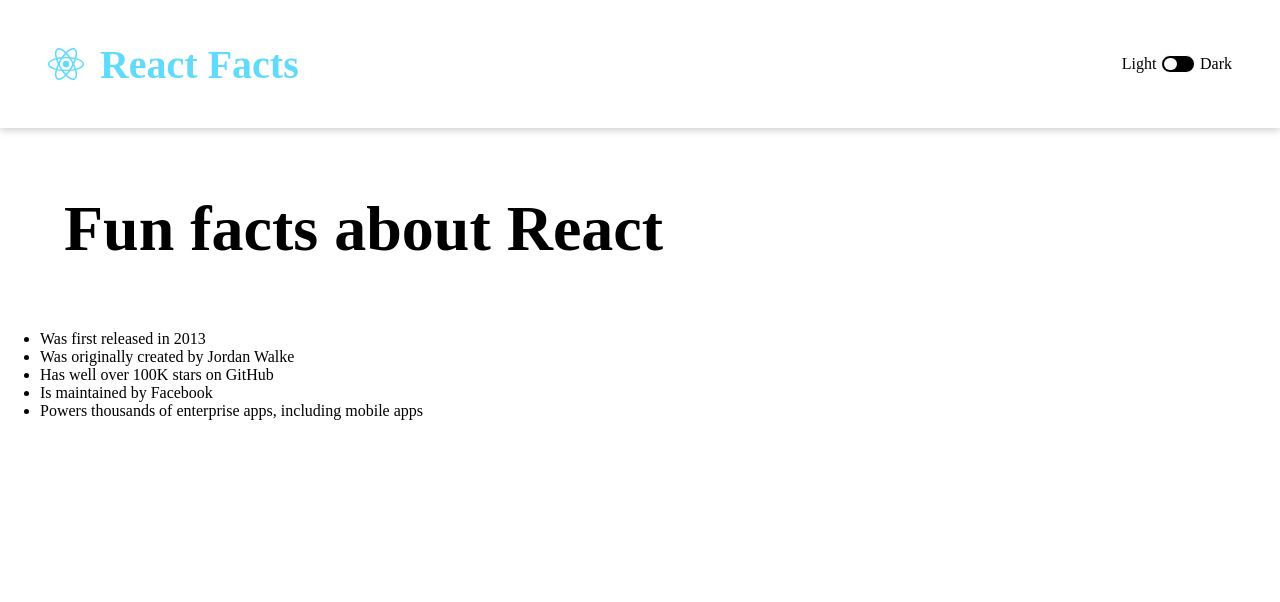
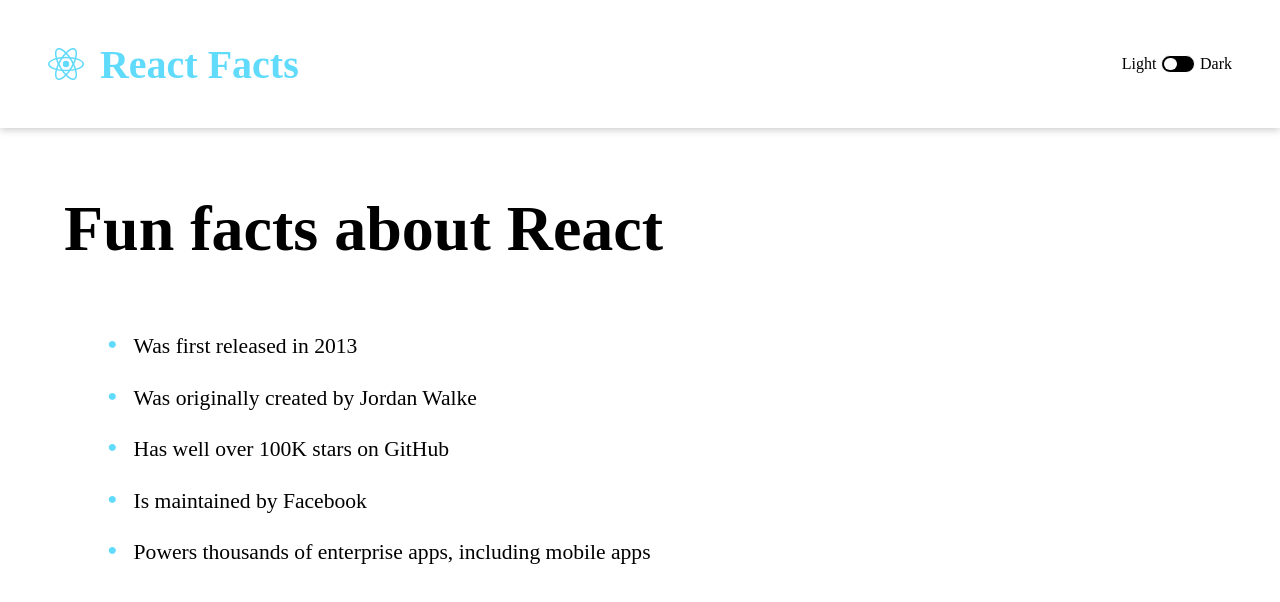
Before and after one commit to Kalanithi96/LearnReact, a React (Vite) app in the folder 12.darkMode/: page / in a window 1280 px wide. Shown: the top 602 px of the page. Built offline with nearby package versions, Linux system fonts and the light colour scheme; the HTML template or start-up script is replaced by a standard one.

Commit message:
Added style for Content List

```diff
--- a/12.darkMode/src/App.css
+++ b/12.darkMode/src/App.css
@@ -79,6 +79,27 @@
 }
 
 .content--title{
-  margin: 1em 1em;
+  margin: 1em 0em 1em 1em;
   font-size: 4em;
 }
+
+.content--list{
+  margin: 0em 0em 0em 4em;
+  font-size: large;
+  list-style: none;
+}
+
+.content--list li::before{
+  content: "\2022";
+  color:#61DBFB;
+  font-weight: bold;
+  font-size: larger;
+  width: 1em;
+  margin-left: -1em;
+  display: inline-block;
+}
+
+.content--list li{
+  margin: 1em;
+  font-size: larger;
+}
--- a/12.darkMode/src/components/Content.tsx
+++ b/12.darkMode/src/components/Content.tsx
@@ -2,7 +2,7 @@ export default function Content() {
   return (
         <div>
             <h1 className="content--title">Fun facts about React</h1>
-            <ul>
+            <ul className="content--list">
                 <li>Was first released in 2013</li>
                 <li>Was originally created by Jordan Walke</li>
                 <li>Has well over 100K stars on GitHub</li>
```
